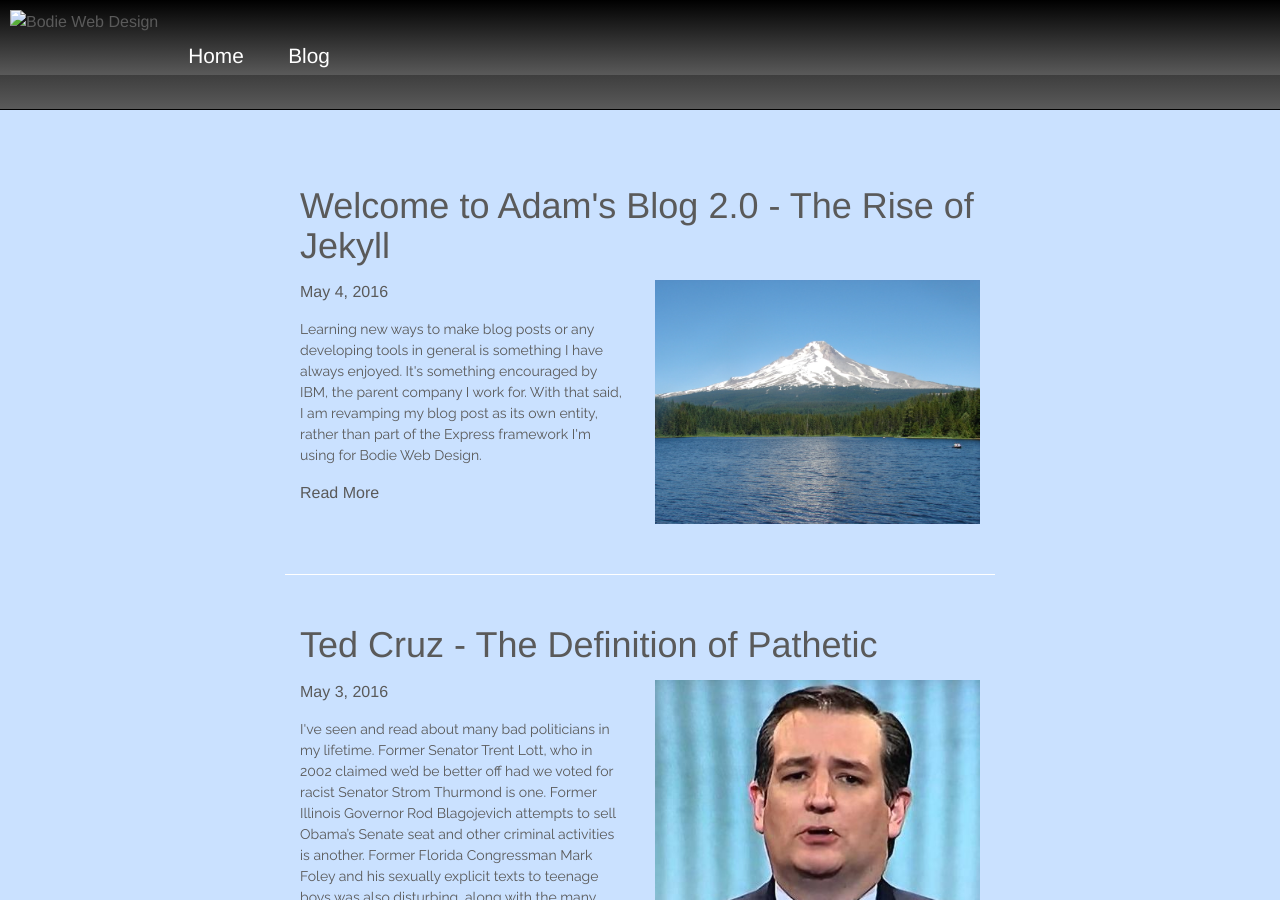
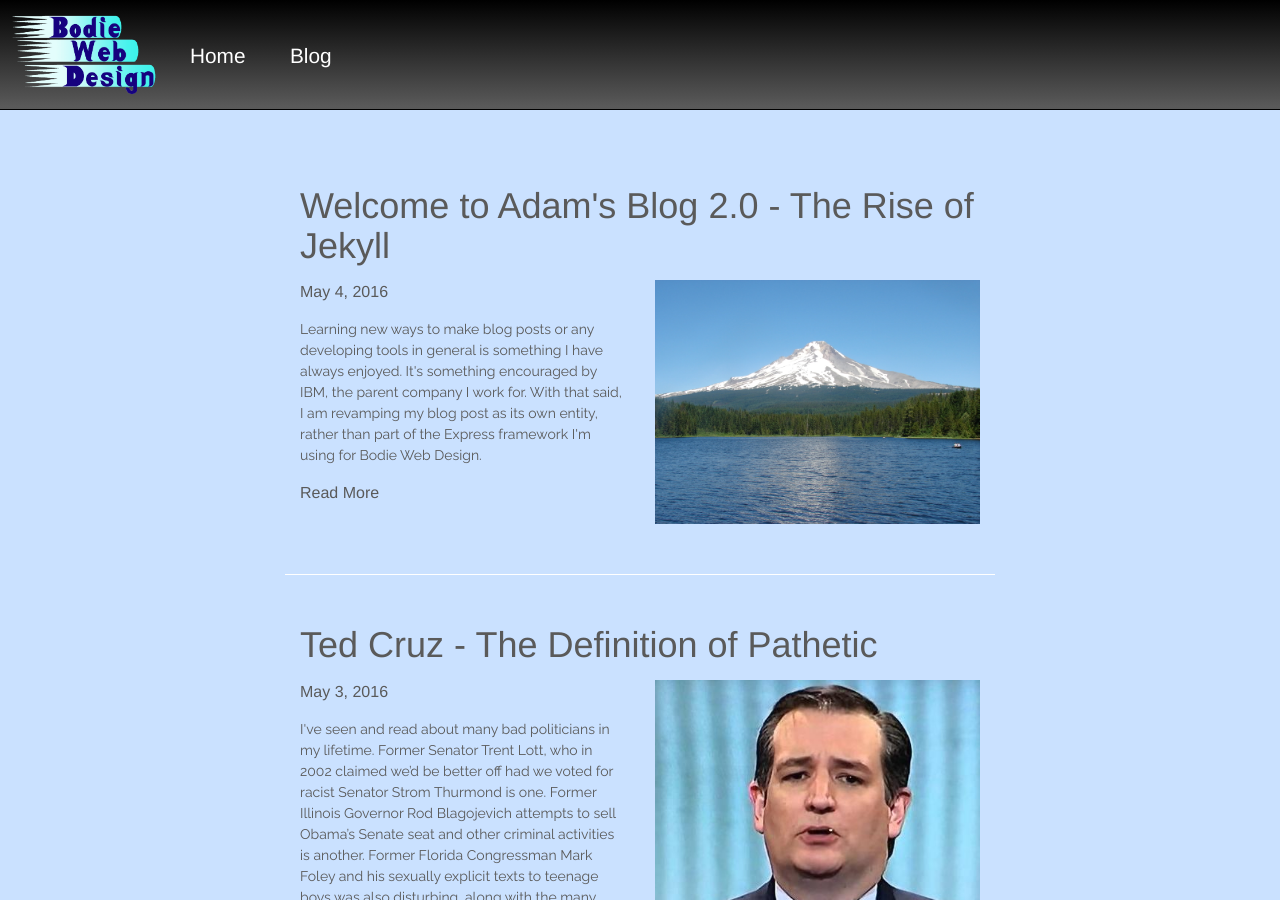
Before and after one commit to adambodie/Adams-Blog, a Jekyll site: the page built from index.html, in a window 1280 px wide and 900 px high. Built offline with Jekyll 4.4.1, drawn with Linux system fonts in a browser that asks for light colours; nearby versions of some CDN libraries; the list of posts is cut into pages by our own code.

Commit message:
updated logo link

```diff
--- a/_includes/header.html
+++ b/_includes/header.html
@@ -2,7 +2,7 @@
 
   <div id="topbar" class="navbar-header" style="position: fixed; top: 0px;">
   		<button type="button" data-toggle="collapse" data-target="#navbar" aria-expanded="false" aria-controls="navbar" class="navbar-toggle collapsed"><i class="fa fa-bars"></i></button>
-  		<img src="blog.bodiewebdesign.com/img/Bodie-Logo.gif" alt="Bodie Web Design" style="max-width: 150px; max-height: 150px;" class="img-responsive block">
+  		<img src="/img/Bodie-Logo.gif" alt="Bodie Web Design" style="max-width: 150px; max-height: 150px;" class="img-responsive block">
   		<div id="navbar" class="navbar-collapse collapse">
   		<ul class="block">
   			<li class="block"><a href="http://bodiewebdesign.com">Home</a></li>
```
